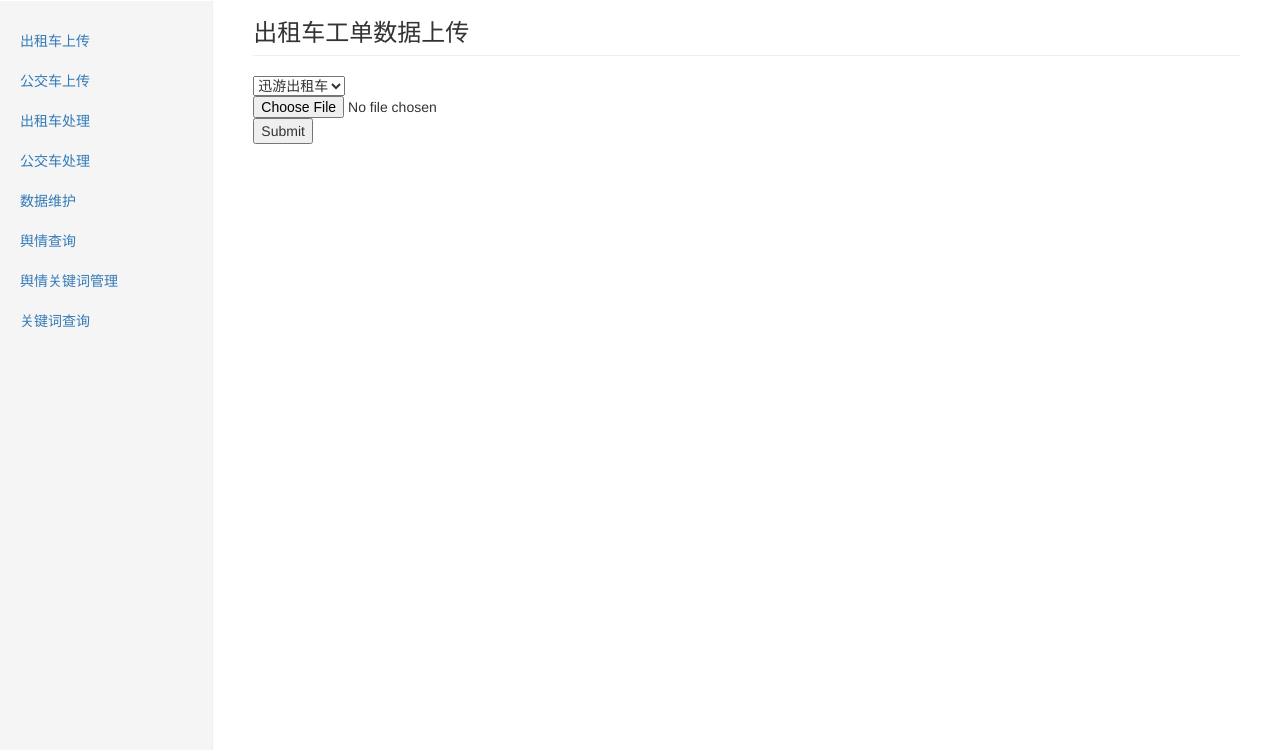
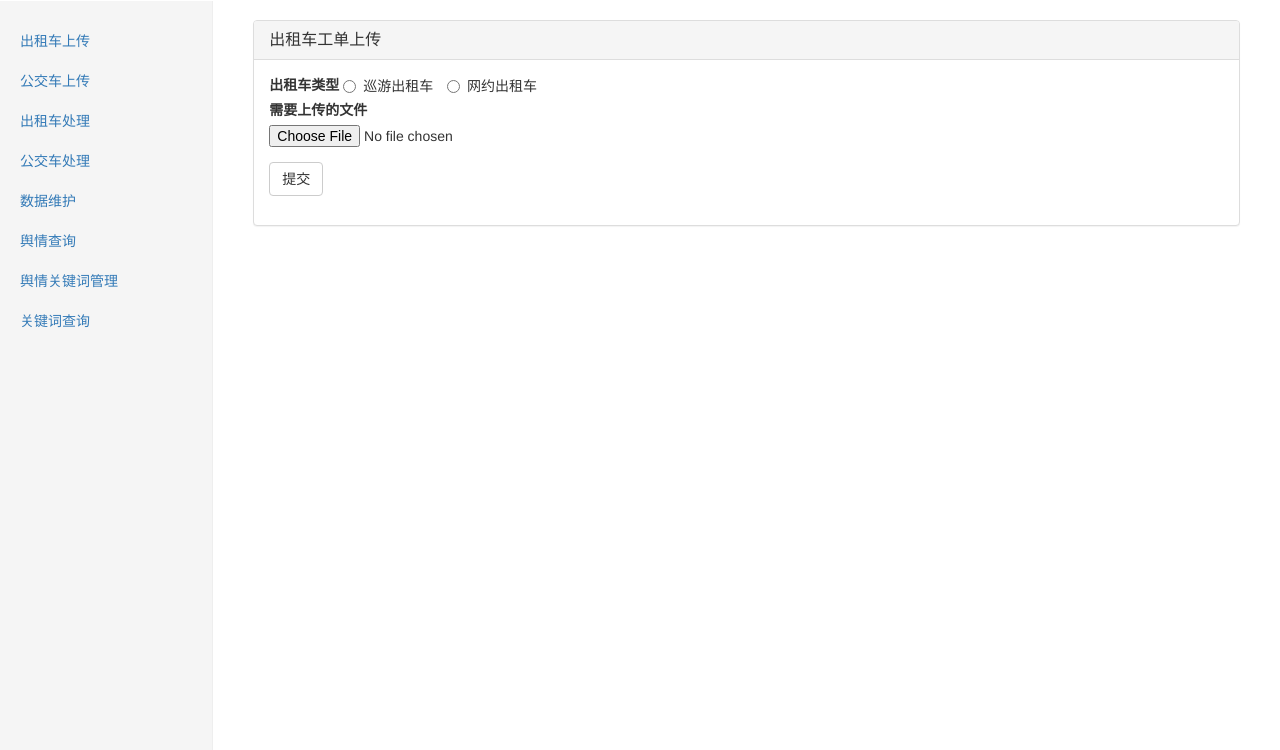
Before and after one commit to xxzxws/test, a Django app: page /rxgl/czcsc in a window 1280 px wide. Shown: the part 50-800 px from the top of the page. Run offline with Django 3.2, Linux system fonts and the light colour scheme; a user stored in the database is signed in; data comes from the database, SQL or seed files in the repository; both versions use the stored data as it was after the commit; some libraries are stand-ins or nearby versions.

Commit message:
Default Changelist

```diff
--- a/templates/shangchuan/czcsc.html
+++ b/templates/shangchuan/czcsc.html
@@ -1,12 +1,33 @@
 {% extends 'index.html' %}
 {% block content %}
-    <h3 class="page-header">出租车工单数据上传</h3>
-    <form action="{% url 'czcsc' %}" method="post" enctype="multipart/form-data">
-        <select name="title">
-          <option value="巡游出租车">迅游出租车</option>
-          <option value="网约出租车">网约出租车</option>
-        </select>
-        <input type="file" name="my_xzfile">
-        <input type="submit">
-   </form>
+    <div class="panel panel-default">
+        <div class="panel-heading">
+            <h3 class="panel-title">出租车工单上传</h3>
+        </div>
+        <div class="panel-body">
+            <form action="{% url 'czcsc' %}" method="post" enctype="multipart/form-data">
+                <label for="exampleInputFile">出租车类型</label>
+                <label class="radio-inline">
+                    <input type="radio" name="title" id="inlineRadio1" value="巡游出租车"> 巡游出租车
+                </label>
+                <label class="radio-inline">
+                    <input type="radio" name="title" id="inlineRadio2" value="网约出租车"> 网约出租车
+
+
+                </label>
+                <div class="form-group">
+                    <label for="exampleInputFile">需要上传的文件</label>
+                    <input type="file" id="exampleInputFile" name="my_xzfile">
+                </div>
+
+                <button type="submit" class="btn btn-default">提交</button>
+            </form>
+        </div>
+    </div>
+
+
+
+
+
+
 {% endblock %}
```
Also changed, not shown: db.sqlite3.
